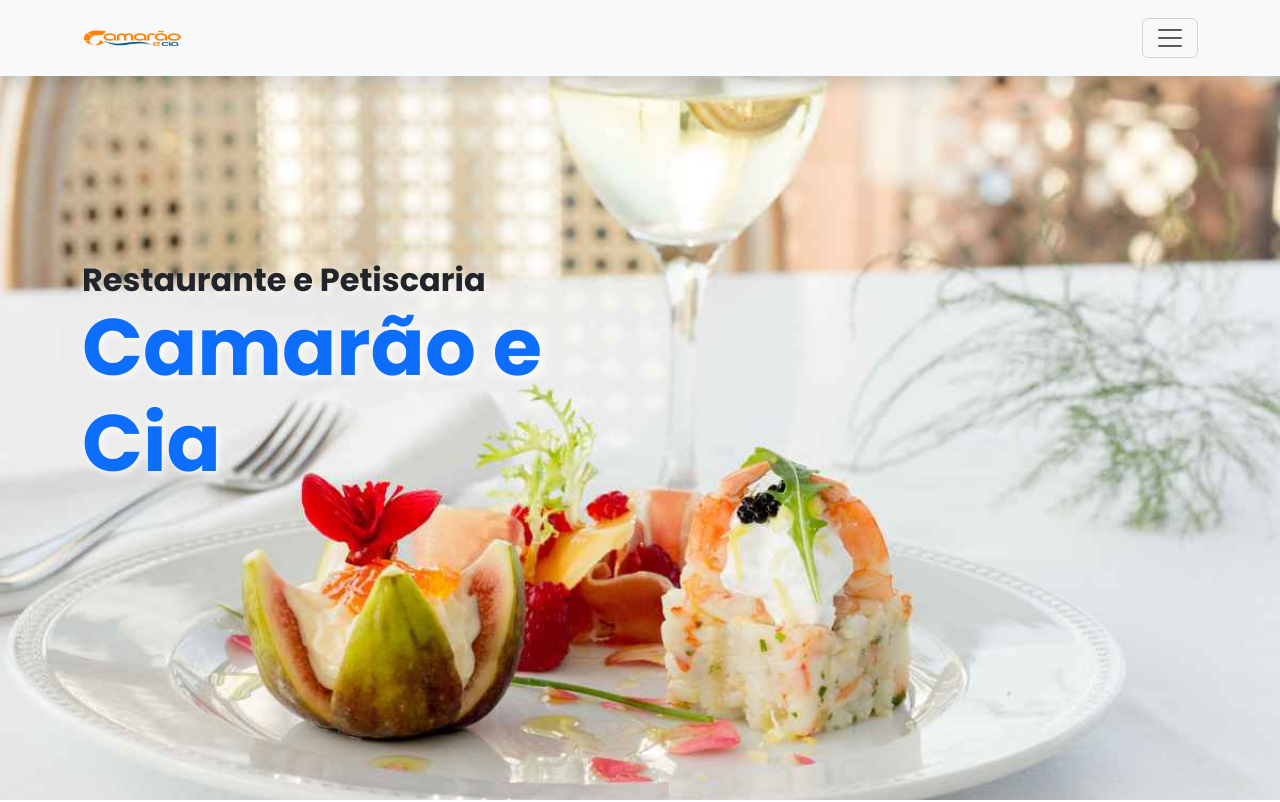
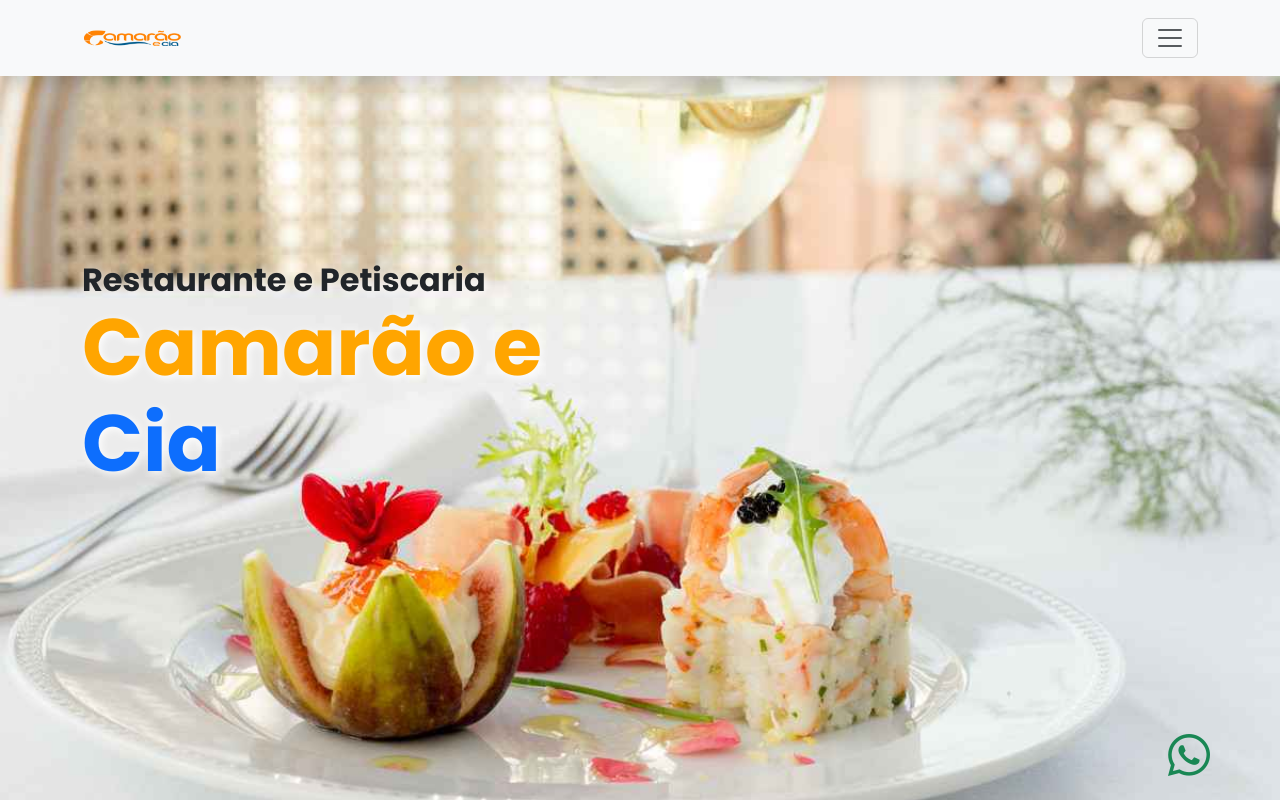
Before and after one commit to marivanenoronha/Restaurante-Website, a React (Create React App) app: page / in a window 1280 px wide. Shown: the top 802 px of the page. Built offline with nearby package versions, Linux system fonts and the light colour scheme; the HTML template or start-up script is replaced by a standard one.

Commit message:
feat: add icone whatsapp-icon

```diff
--- a/src/pages/About.css
+++ b/src/pages/About.css
@@ -2,6 +2,12 @@
     background-image: linear-gradient(rgba(0, 0, 0, 0.5), rgba(0, 0, 0, 0.5)),
         url(../fotos/img/about-chef1.jpg);
     height: 50vh;
+}
+
+.whatsapp-icon {
+    bottom: 20px;
+    right: 70px;
+    z-index: 100;
 }
 
 @media(max-width: 375px) {
--- a/src/pages/Contact.css
+++ b/src/pages/Contact.css
@@ -2,6 +2,12 @@
     background-image: linear-gradient(rgba(0, 0, 0, 0.5), rgba(0, 0, 0, 0.5)),
         url(../fotos/img/contact-menu.jpg);
     height: 50vh;
+}
+
+.whatsapp-icon {
+    bottom: 20px;
+    right: 70px;
+    z-index: 100;
 }
 
 @media(max-width: 375px) {
--- a/src/pages/Home.css
+++ b/src/pages/Home.css
@@ -18,6 +18,12 @@
 .home-page header h2 {
     position: relative;
     text-shadow: 2px 2px 8px #fff;
+}
+
+.whatsapp-icon {
+    bottom: 20px;
+    right: 70px;
+    z-index: 100;
 }
 
 @keyframes slideInLeft {
--- a/src/pages/about.jsx
+++ b/src/pages/about.jsx
@@ -60,6 +60,14 @@
                     </div>
                 </div>
             </div>
+            <a
+                href="https://wa.me/5548991740401"
+                className="whatsapp-icon position-fixed"
+                target="_blank"
+                rel="noopener noreferrer"
+            >
+                <i className="fab fa-whatsapp fa-3x text-success"></i>
+            </a>
         </div>
     )
 }
--- a/src/pages/contact.jsx
+++ b/src/pages/contact.jsx
@@ -47,6 +47,14 @@
             <div className=" text-light bg-dark py-5">
                 <Reviews />
             </div>
+            <a
+                href="https://wa.me/5548991740401"
+                className="whatsapp-icon position-fixed"
+                target="_blank"
+                rel="noopener noreferrer"
+            >
+                <i className="fab fa-whatsapp fa-3x text-success"></i>
+            </a>
         </div>
     )
 }
--- a/src/pages/home.jsx
+++ b/src/pages/home.jsx
@@ -16,7 +16,7 @@
                     <div className="row">
                         <div className="col-sm-6 d-flex d-sm-block flex-column align-items-left">
                             <h2 className="mb-0 text-dark fw-bold slide-in-left" >Restaurante e Petiscaria</h2>
-                            <h1 className="mb-5 text-primary fw-bold text-center text-sm-start slide-in-left">Camarão e<span style={{ color: "orange" }}></span> Cia</h1>
+                            <h1 className="mb-5 text-primary fw-bold text-center text-sm-start slide-in-left"><span style={{ color: "orange" }}>Camarão e</span> Cia</h1>
                         </div>
                     </div>
                 </div>
@@ -124,6 +124,15 @@
                     </div>
                 </div>
             </div>
+
+            <a
+                href="https://wa.me/5548991740401"
+                className="whatsapp-icon position-fixed"
+                target="_blank"
+                rel="noopener noreferrer"
+            >
+                <i className="fab fa-whatsapp fa-3x text-success"></i>
+            </a>
         </div>
     )
 }
--- a/src/pages/menu.css
+++ b/src/pages/menu.css
@@ -2,6 +2,12 @@
     background-image: linear-gradient(rgba(0, 0, 0, 0.5), rgba(0, 0, 0, 0.5)),
         url(../fotos//img/menu.img.png);
     height: 50vh;
+}
+
+.whatsapp-icon {
+    bottom: 20px;
+    right: 70px;
+    z-index: 100;
 }
 
 @keyframes slideInDown {
--- a/src/pages/menu.jsx
+++ b/src/pages/menu.jsx
@@ -220,6 +220,14 @@
                     </div>
                 </div>
             </div>
+            <a
+                href="https://wa.me/5548991740401"
+                className="whatsapp-icon position-fixed"
+                target="_blank"
+                rel="noopener noreferrer"
+            >
+                <i className="fab fa-whatsapp fa-3x text-success"></i>
+            </a>
         </div>
     )
 }
```
